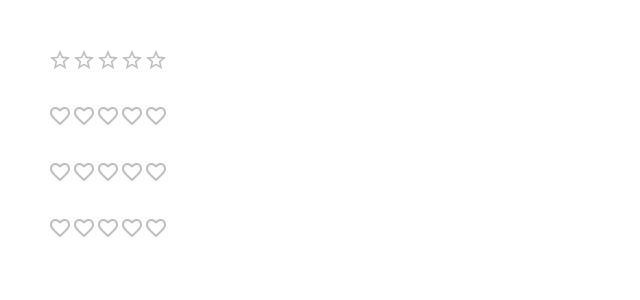
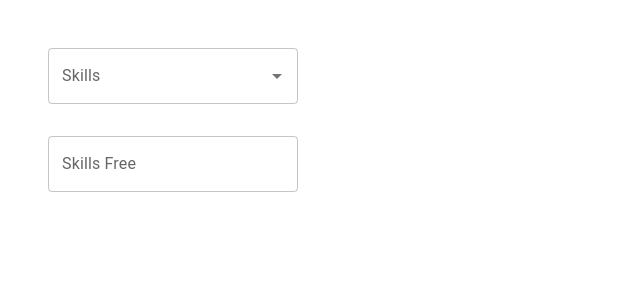
Before and after one commit to Aaron-KASONGO/react-mui-demo, a React (Create React App) app in the folder react-mui-demo/: page / in a window 1280 px wide. Shown: the top 300 px of the page, without its empty margins (0-640 px from the left). Built offline with nearby package versions, Linux system fonts and the light colour scheme.

Commit message:
Autocomplete implementation

```diff
--- a/react-mui-demo/src/App.js
+++ b/react-mui-demo/src/App.js
@@ -1,4 +1,5 @@
 import './App.css';
+import { MuiAutocomplete } from './components/MuiAutocomplete';
 import MuiButton from './components/MuiButton';
 import { MuiRadioButton } from './components/MuiRadioButton';
 import { MuiRating } from './components/MuiRating';
@@ -14,7 +15,8 @@ function App() {
       {/* <MuiTextField /> */}
       {/* <MuiSelect /> */}
       {/* <MuiRadioButton /> */}
-      <MuiRating />
+      {/* <MuiRating /> */}
+      <MuiAutocomplete />
     </div>
   );
 }
--- /dev/null
+++ b/react-mui-demo/src/components/MuiAutocomplete.js
@@ -0,0 +1,33 @@
+import { Stack, Autocomplete, TextField } from "@mui/material"
+import { useState } from "react";
+
+const skills = ['HTML', 'CSS', 'Javascript', 'Python', 'TypeScript', 'React', 'Java']
+
+export const MuiAutocomplete = () => {
+    const [skill, setSkill] = useState(null);
+    console.log(skill)
+
+  return (
+    <Stack spacing={4}>
+        <Stack spacing={2} width="250px">
+            <Autocomplete
+            options={skills}
+            renderInput={(params) => <TextField {...params} label='Skills' />}
+            value={skill}
+            onChange={(event, newValue) => setSkill(newValue)}
+            />
+        </Stack>
+
+        {/* En mode libre(Recherche google) */}
+        <Stack spacing={2} width="250px">
+            <Autocomplete
+            options={skills}
+            renderInput={(params) => <TextField {...params} label='Skills Free' />}
+            value={skill}
+            onChange={(event, newValue) => setSkill(newValue)}
+            freeSolo
+            />
+        </Stack>
+    </Stack>
+  )
+}
```
